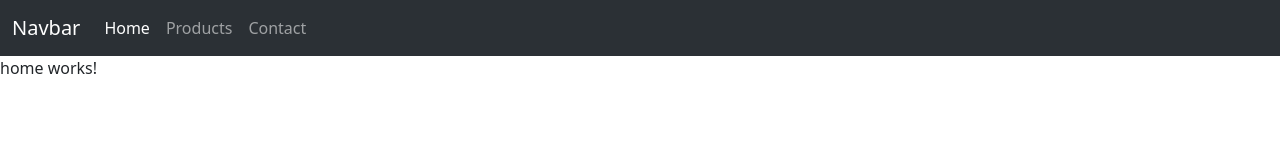
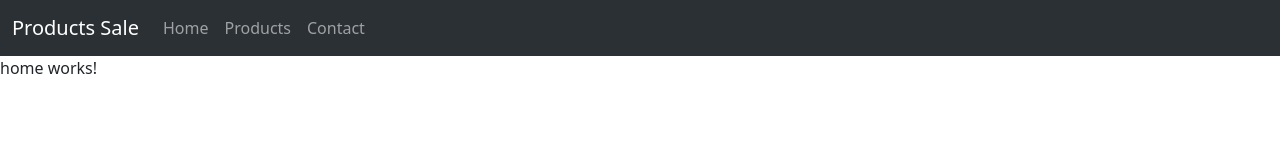
Before and after one commit to FacundoJoaquinGil/landingPage-Angular, an Angular app: page / in a window 1280 px wide. Shown: the top 160 px of the page. Built offline with nearby package versions, Linux system fonts and the light colour scheme.

Commit message:
Router Link and Router Active with Angular

```diff
--- a/src/app/app.component.html
+++ b/src/app/app.component.html
@@ -1,20 +1,19 @@
 <nav class="navbar navbar-expand-lg bg-body-tertiary" data-bs-theme="dark">
   <div class="container-fluid">
-    <a class="navbar-brand" href="#">Navbar</a>
+    <a class="navbar-brand" href="#">Products Sale</a>
     <button class="navbar-toggler" type="button" data-bs-toggle="collapse" data-bs-target="#navbarNav" aria-controls="navbarNav" aria-expanded="false" aria-label="Toggle navigation">
       <span class="navbar-toggler-icon"></span>
     </button>
     <div class="collapse navbar-collapse" id="navbarNav">
       <ul class="navbar-nav">
         <li class="nav-item">
-          <a class="nav-link active" aria-current="page" href="">Home</a>
+          <a class="nav-link"  routerLink="" [ngClass]="{active: menuOption == 'home'}" (click)="onOption('home')">Home</a>
         </li>
         <li class="nav-item">
-          <a class="nav-link" href="products">Products</a>
+          <a class="nav-link" routerLink="products" [ngClass]="{active: menuOption == 'products'}" (click)="onOption('products')">Products</a>
         </li>
         <li class="nav-item">
-          <!-- //Router Active Link -->
-          <a class="nav-link" href="contact">Contact</a>
+          <a class="nav-link"  routerLink="contact" [ngClass]="{active: menuOption == 'contact'}" (click)="onOption('contact')">Contact</a>
         </li>
       </ul>
     </div>
--- a/src/app/app.component.ts
+++ b/src/app/app.component.ts
@@ -1,12 +1,21 @@
+import { CommonModule } from '@angular/common';
 import { Component } from '@angular/core';
-import { RouterOutlet } from '@angular/router';
+import { RouterLink, RouterOutlet } from '@angular/router';
 
 @Component({
   selector: 'app-root',
-  imports: [RouterOutlet],
+  imports: [RouterOutlet, RouterLink, CommonModule],
   templateUrl: './app.component.html',
   styleUrl: './app.component.css'
 })
 export class AppComponent {
+
   title = 'landingPage';
+
+  menuOption: string = '';
+
+  onOption(menuOption: string) {
+    this.menuOption = menuOption;
+  }
+
 }
--- a/src/app/app.routes.ts
+++ b/src/app/app.routes.ts
@@ -7,7 +7,7 @@ import { ContactComponent } from './pages/contact/contact.component';
 export const routes: Routes = [
     {path: '', component: HomeComponent},
     {path: 'products', component: ProductsComponent},
-    {path: 'products*:id', component: ProductDetailComponent},
+    {path: 'products/:id', component: ProductDetailComponent},
     {path: 'contact', component: ContactComponent},
     {path: '**', redirectTo: '', pathMatch: 'full'},
 ];
```
